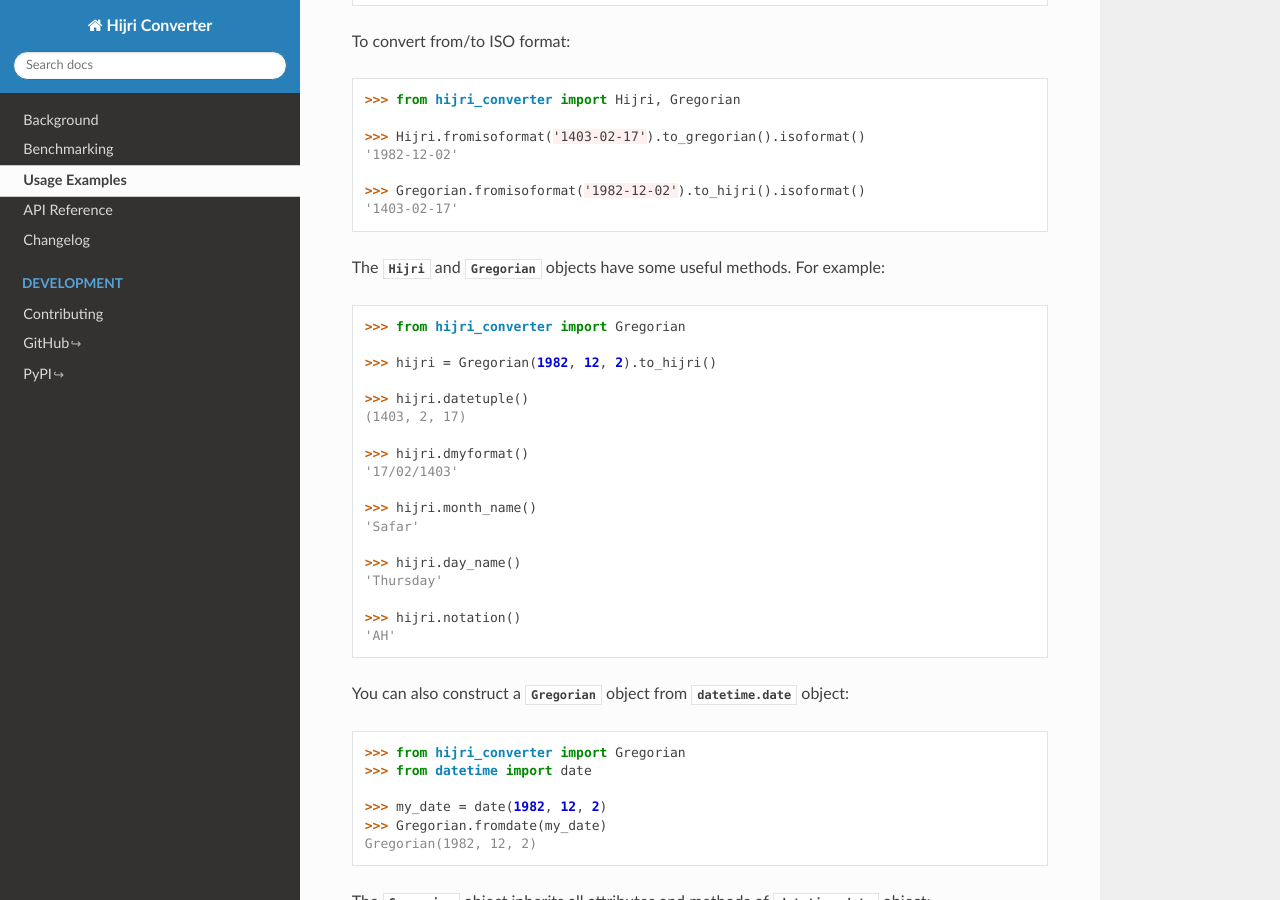
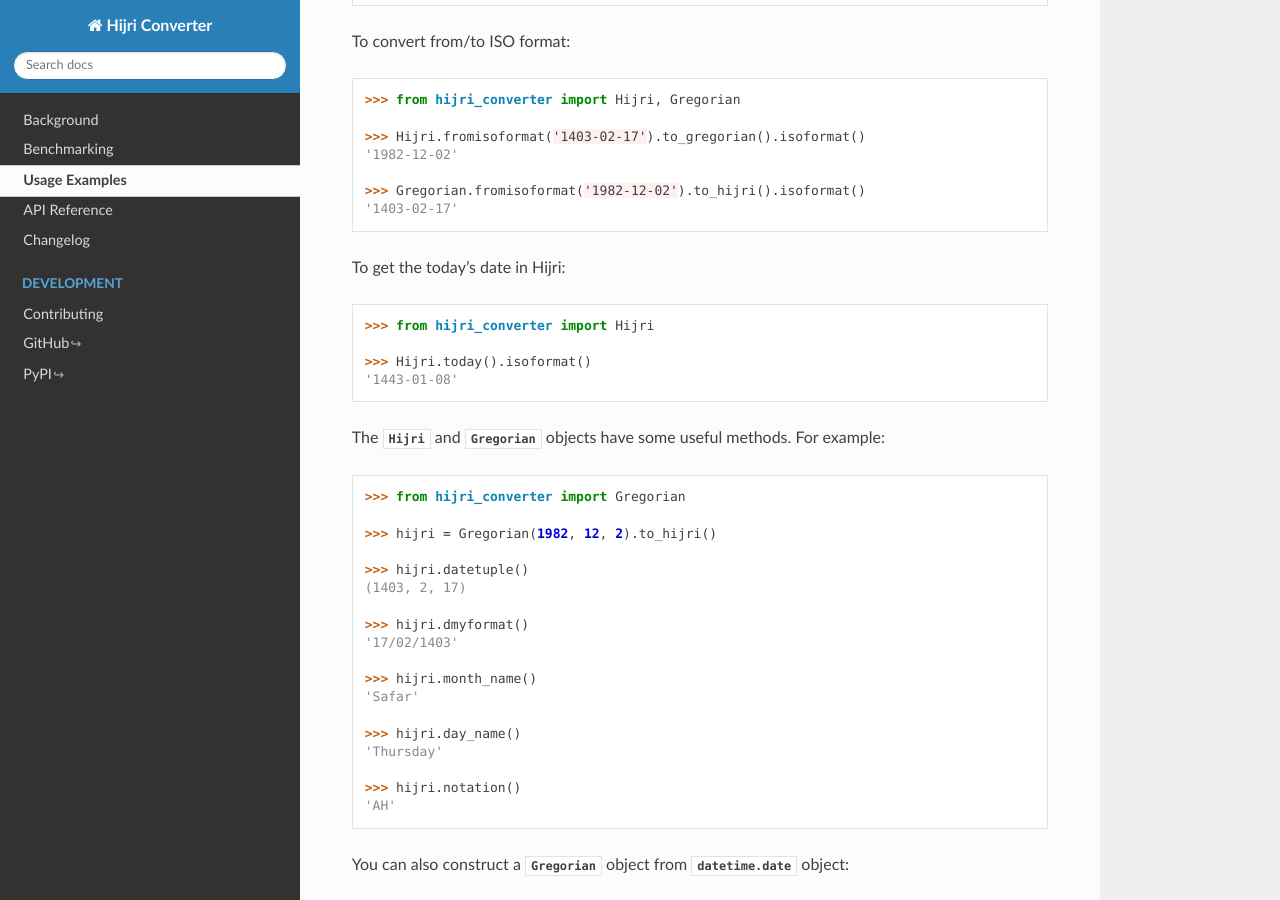
Before and after one commit to dralshehri/hijridate, a Sphinx documentation site: the page built from docs/usage.md, in a window 1280 px wide and 900 px high, scrolled down 479 px. Built offline with Sphinx 7.4.7 and the Read the Docs theme 2.0.0, drawn with Linux system fonts in a browser that asks for light colours.

Commit message:
Add `today()` classmethod

```diff
--- a/docs/usage.md
+++ b/docs/usage.md
@@ -30,6 +30,15 @@ To convert from/to ISO format:
 
 >>> Gregorian.fromisoformat('1982-12-02').to_hijri().isoformat()
 '1403-02-17'
+:::
+
+To get the today's date in Hijri:
+
+:::{code-block} pycon
+>>> from hijri_converter import Hijri
+
+>>> Hijri.today().isoformat()
+'1443-01-08'
 :::
 
 The {obj}`Hijri` and {obj}`Gregorian` objects have some useful methods. For
```
Also changed, not shown: CHANGELOG.md (+1 -0 lines), 2 other files.
